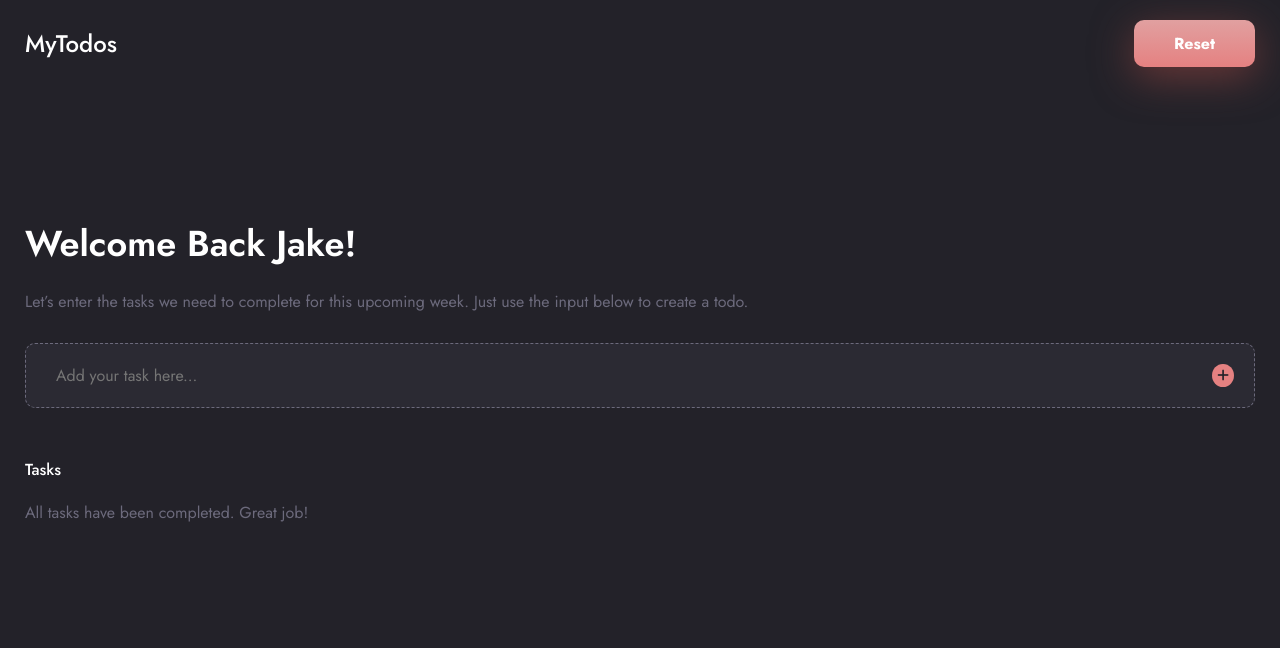
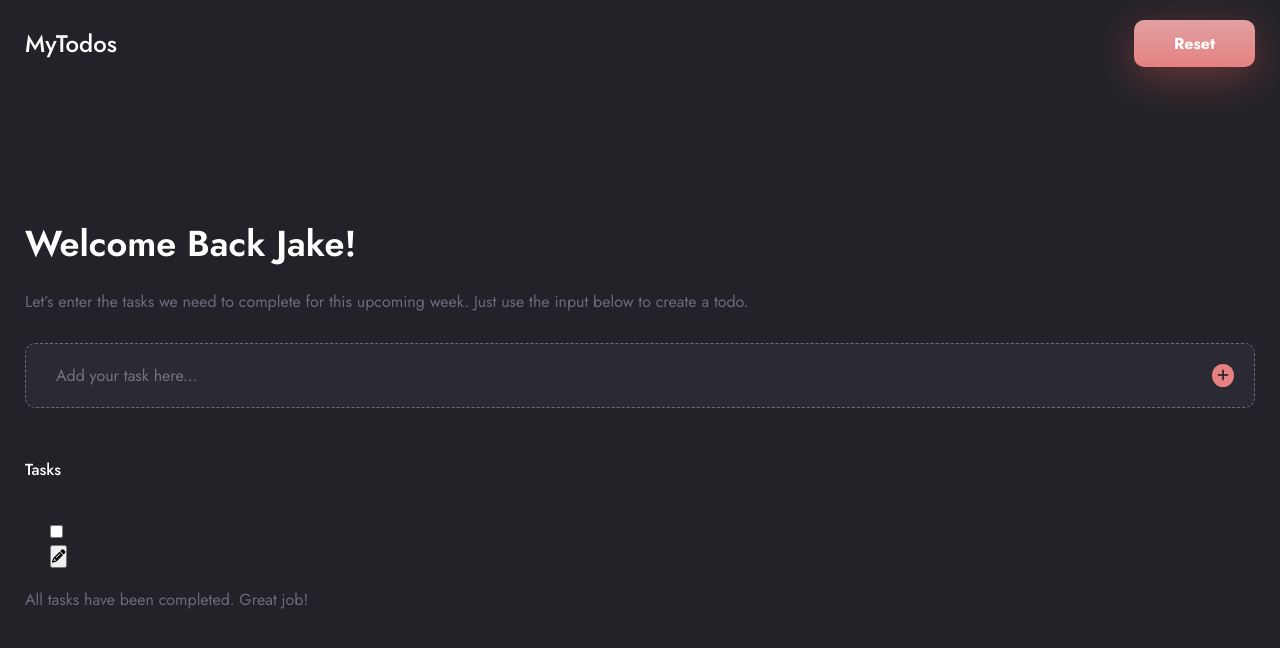
Before and after one commit to r7george/to-do-techtest, a plain HTML site: page index.html in a window 1280 px wide. Both pictures are taken after a click on the button 1223 px from the left and 375 px from the top of the page. Drawn offline with nearby package versions, Linux system fonts and the light colour scheme; files that its build step writes are made by us from their sources.

Commit message:
add-task-function-done

```diff
--- a/assets/scripts/main.js
+++ b/assets/scripts/main.js
@@ -0,0 +1,34 @@
+const reset = document.querySelector(".nav__btn");
+const submitTask = document.querySelector(".input__btn")
+const taskDisplay = document.querySelector(".tasks__display");
+
+const taskNumbers = 0;
+
+const incrementTaskNumber = (number) => {
+  if(number == 0) {
+
+  }
+}
+
+const makeTask = (task) => {
+  return `
+  <div class="task">
+    <input class="task__checkbox" type="checkbox">
+    <p class="task__text">${task}</p>
+    <button class="task__btn"><i class="fas fa-pencil-alt"></i></button>
+  </div>
+  `
+}
+
+const handleSubmitClick = () => {
+  const input = document.querySelector(".input__task");
+  const inputVal = input.value;
+  taskDisplay.innerHTML += makeTask(inputVal);
+}
+
+const handleResetClick = () => {
+  window.location.reload();
+}
+
+reset.addEventListener("click", handleResetClick);
+submitTask.addEventListener("click", handleSubmitClick);
--- a/assets/styles/sections/_tasks.scss
+++ b/assets/styles/sections/_tasks.scss
@@ -10,6 +10,12 @@
     margin-bottom: 20px;
   }
 
+  &__display {
+    display: flex;
+    flex-direction: column;
+    margin: 20px 25px;
+  }
+
   &__start-text {
     color: $tertiaryColor;
   }
```
Also changed, not shown: index.html (line endings or trailing spaces).
